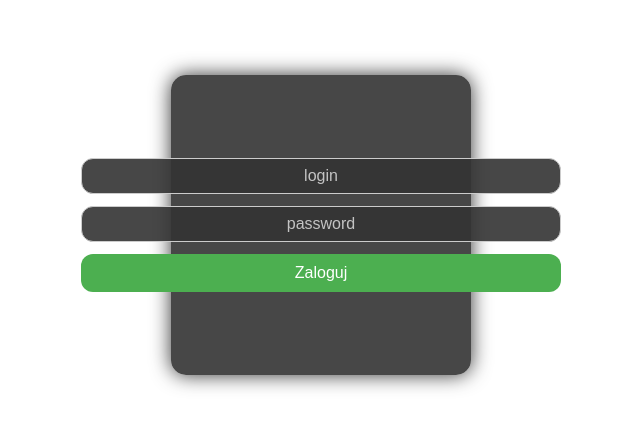
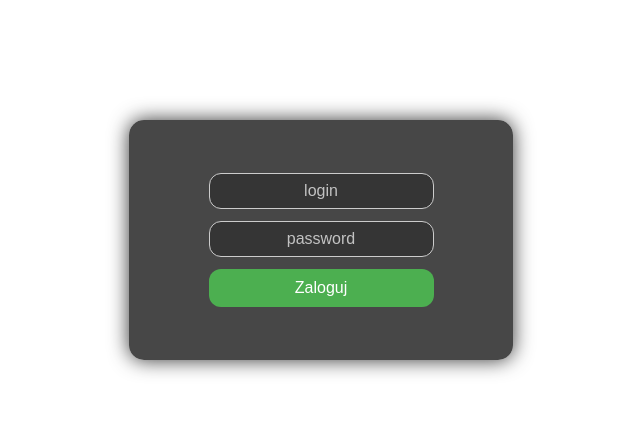
Before and after one commit to Kacsza/react-web, a React (Vite) app: page / in a window 1280 px wide. Shown: the part 155-584 px from the top of the page, without its empty margins (319-959 px from the left). Built offline with nearby package versions, Linux system fonts and the light colour scheme.

Commit message:
poprawiono css

```diff
--- a/src/modules/Container.css
+++ b/src/modules/Container.css
@@ -4,11 +4,11 @@
     flex-direction: column;
     align-items: center;
     justify-content: center;
-    max-width: 1fr;
+    max-width: 100%;
     min-height: 30vh;
     width: 30vw;
     margin: 50px auto 20px;
-    padding: 20px;
+    padding: 10px;
     background-color: var(--bg-color);
     border-radius: 15px;
     box-shadow: 0 0 20px rgba(0, 0, 0, 0.8);
--- a/src/site/App.css
+++ b/src/site/App.css
@@ -8,13 +8,8 @@ main {
     place-items: center; /* center containers horizontally and vertically */
 }
 
-.container {
-    width: 25%;
-    min-height: 300px;
-    margin: 0;
-}
 input {
-    width: 30em;
+    width: 100%;
     height: 100%;
     padding: 8px;
     margin-bottom: 12px;
```
